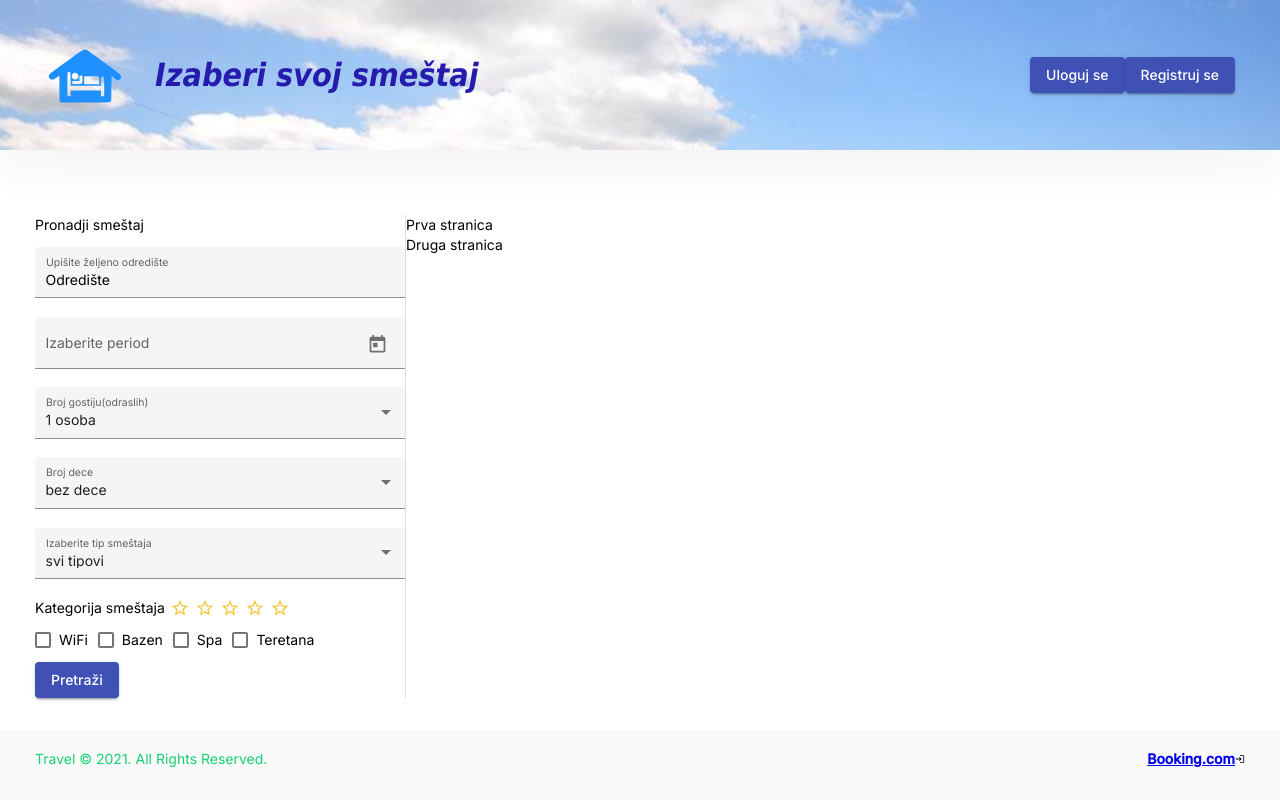
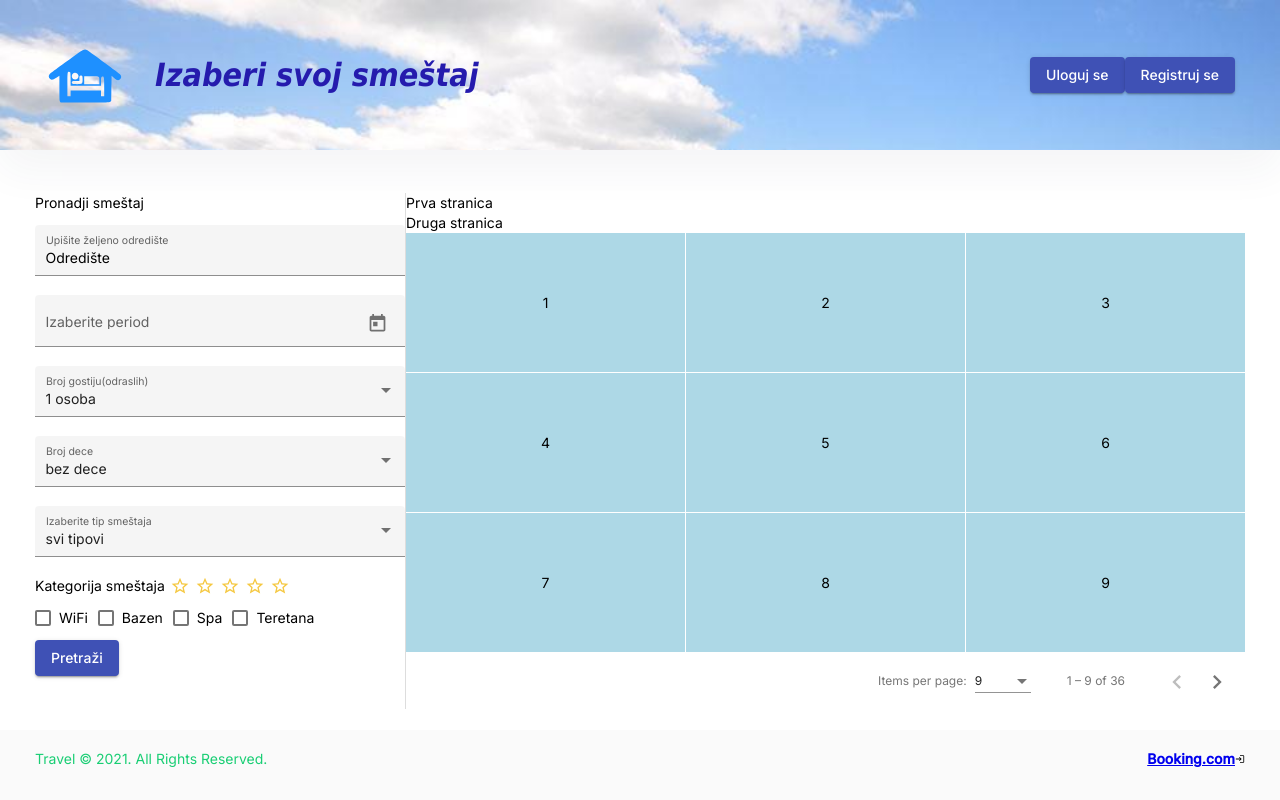
Before and after one commit to Mirka-Mirka/main-frontend, an Angular app: page /home in a window 1280 px wide. Built offline with nearby package versions, Linux system fonts and the light colour scheme.

Commit message:
Added grid, paginator and radio button

```diff
--- a/src/app/app.module.ts
+++ b/src/app/app.module.ts
@@ -20,6 +20,9 @@ import {MatCheckboxModule } from '@angular/material/checkbox';
 import {MatCardModule}  from '@angular/material/card';
 import {MatButtonModule} from '@angular/material/button';
 import {MatIconModule} from '@angular/material/icon';
+import {MatRadioModule} from '@angular/material/radio';
+import {MatGridListModule} from '@angular/material/grid-list';
+import {MatPaginatorModule} from '@angular/material/paginator';
 import { AccommodationDetailsComponent } from './page/accommodation-details/accommodation-details.component';
 import { LoginComponent } from './page/login/login.component';
 import { RegistrationComponent } from './page/registration/registration.component';
@@ -50,6 +53,9 @@ import { RegistrationComponent } from './page/registration/registration.componen
     MatCheckboxModule,
     MatButtonModule,
     MatIconModule,
+    MatRadioModule,
+    MatGridListModule,
+    MatPaginatorModule,
     ReactiveFormsModule
   ],
   providers: [
--- a/src/app/components/content/content.component.html
+++ b/src/app/components/content/content.component.html
@@ -65,6 +65,22 @@
       <div *ngFor="let result of results">
         <a (click)="onAccommodationPicked(result)">{{result.name}}</a>
       </div>
+      <mat-grid-list cols="3" rowHeight="2:1" *ngFor="let page of pageSize">
+         <!--<mat-grid-tile>{{i}}</mat-grid-tile>-->
+         <mat-grid-tile>1</mat-grid-tile>
+        <mat-grid-tile>2</mat-grid-tile>
+        <mat-grid-tile>3</mat-grid-tile>
+        <mat-grid-tile>4</mat-grid-tile>
+        <mat-grid-tile>5</mat-grid-tile>
+        <mat-grid-tile>6</mat-grid-tile>
+        <mat-grid-tile>7</mat-grid-tile>
+        <mat-grid-tile>8</mat-grid-tile>
+        <mat-grid-tile>9</mat-grid-tile>
+      </mat-grid-list>
+      <mat-paginator [length]="36"
+      [pageSize]="9"
+      [pageSizeOptions]="[9, 16, 25, 36]">
+      </mat-paginator>
     </div>
   </div>
 </div>
--- a/src/app/components/content/content.component.scss
+++ b/src/app/components/content/content.component.scss
@@ -31,6 +31,9 @@
   display: block;
   padding-bottom: 0 !important;
 }
+mat-grid-tile {
+  background: lightblue;
+}
 
 .left-full-width {
   width: 100%;
--- a/src/app/components/content/content.component.ts
+++ b/src/app/components/content/content.component.ts
@@ -46,6 +46,7 @@ export class ContentComponent implements OnInit {
   ];
 
 
+  pageSize: number[]=[1];
   results: { name: string, id: number }[] = [{ name: 'Prva stranica', id: 1 }, { name: 'Druga stranica', id: 2 }];
 
   constructor(public router: Router) {
--- a/src/app/page/registration/registration.component.html
+++ b/src/app/page/registration/registration.component.html
@@ -25,6 +25,16 @@
                 <mat-icon>{{hide ? 'visibility_off' : 'visibility'}}</mat-icon>
             </button>
         </mat-form-field>
+        <!-- USER type -->
+        <div class="registration-form-field">
+            <label id="example-radio-group-label">Tip korisnika </label>
+            <mat-radio-group aria-labelledby="example-radio-group-label" class="example-radio-group">
+                <mat-radio-button class="example-radio-button" *ngFor="let type of userTypes" [value]="type"
+                    (click)="onSelectUserType(type)">
+                    {{type}}
+                </mat-radio-button>
+            </mat-radio-group>
+        </div>
 
         <div *ngIf="addManager == true">
             <!-- PIB -->
--- a/src/app/page/registration/registration.component.scss
+++ b/src/app/page/registration/registration.component.scss
@@ -10,3 +10,6 @@
         display: block;
     }
 }
+.mat-radio-button ~ .mat-radio-button {
+    margin-left: 16px;
+  }
--- a/src/app/page/registration/registration.component.ts
+++ b/src/app/page/registration/registration.component.ts
@@ -10,22 +10,35 @@ export class RegistrationComponent implements OnInit {
 
   form: FormGroup;
   hide = true;
-  addManager = true;
+  addManager = false;
   uspesnoRegistrovan = false;
+  userType: string = "";
+  userTypes: string[] = ['user', 'manager'];
+
   constructor() {
     this.form = new FormGroup({
-      usernameOrEmail : new FormControl(""),
-      password : new FormControl("")
+      usernameOrEmail: new FormControl(""),
+      password: new FormControl("")
     });
-   }
+  }
 
   ngOnInit(): void {
   }
 
+  onSelectUserType(type: string) {
+    if (type == this.userTypes[1]) {
+      this.addManager = true;
+    } else {
+      this.addManager = false;
+    }
+
+
+  }
+
   register(form: FormGroup) {
     console.log(form);
-     this.uspesnoRegistrovan = true;
+    this.uspesnoRegistrovan = true;
 
-    }
+  }
 
 }
```
